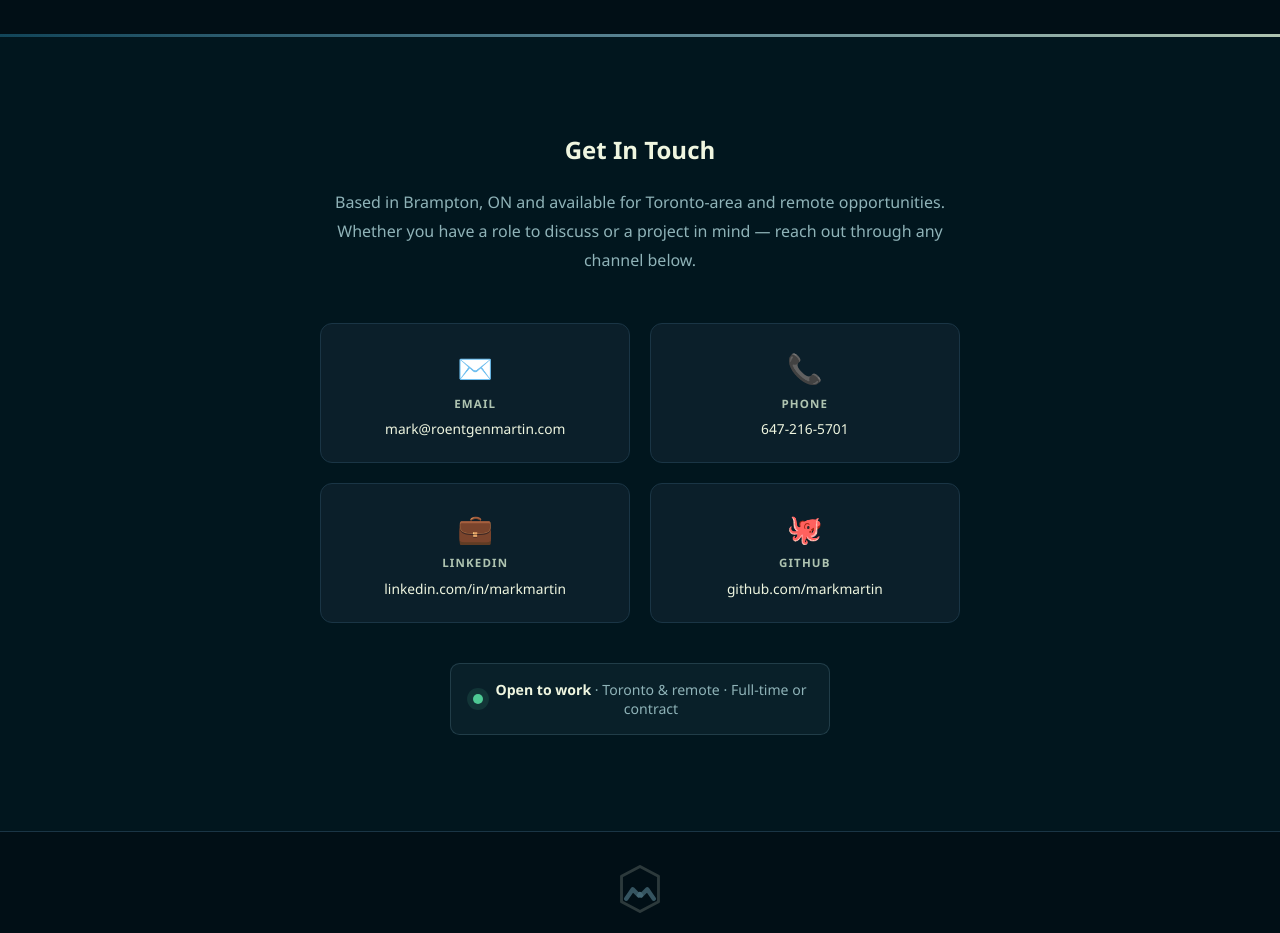
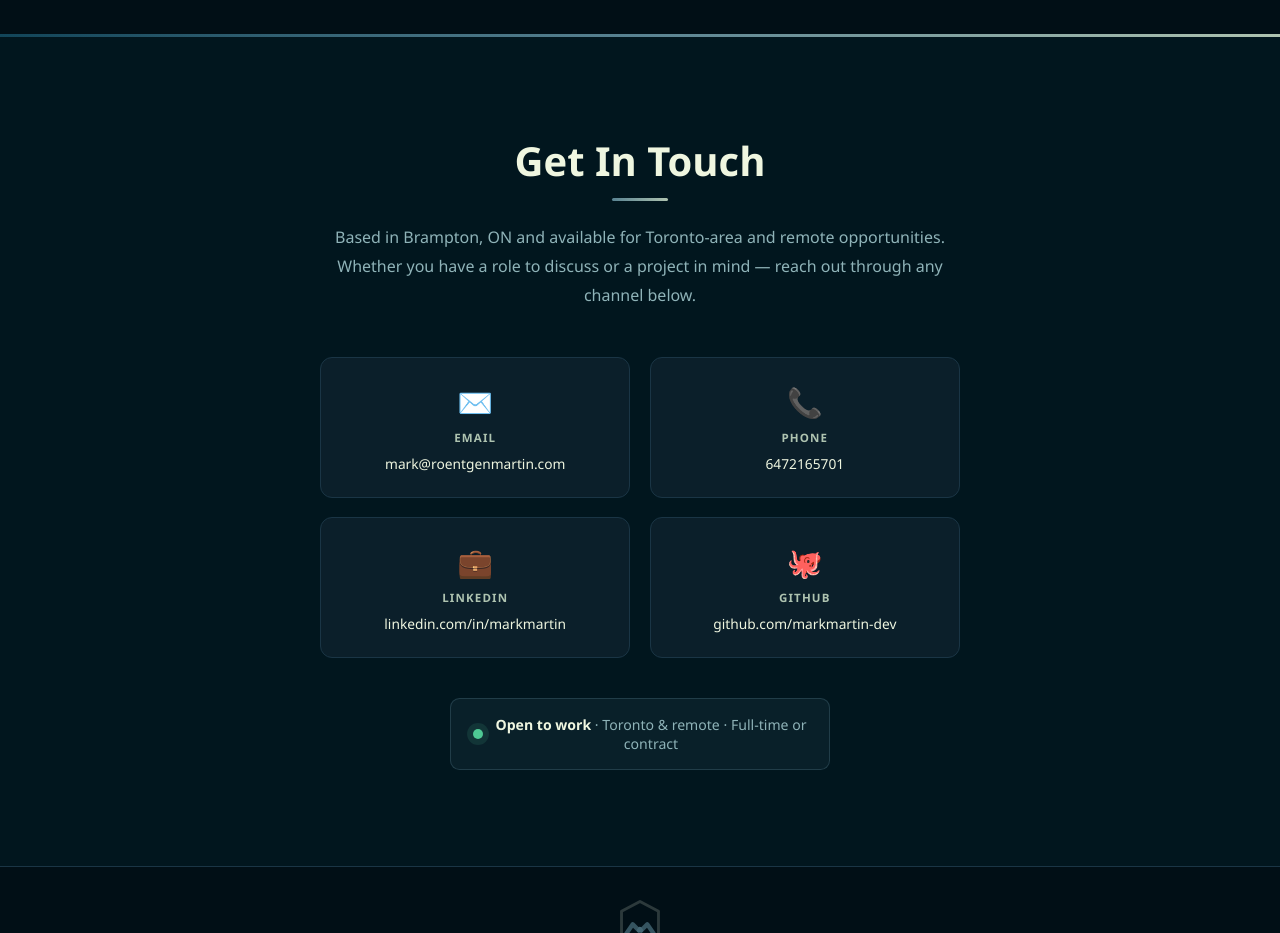
Before and after one commit to markmartin-dev/portfolio-site, a React (Vite) app: page / in a window 1280 px wide. Shown: the part 3680-4613 px from the top of the page. Built offline with nearby package versions, Linux system fonts and the light colour scheme.

Commit message:
separate contact section into components

```diff
--- a/src/components/Contact.module.css
+++ b/src/components/Contact.module.css
@@ -1,23 +1,90 @@
-:global(#contact) { padding: 6rem 2rem; background: var(--dark); }
-:global(.contact-inner) { max-width: 640px; margin: 0 auto; text-align: center; }
-:global(.contact-inner > p) { color: var(--muted); margin-top: 1.4rem; margin-bottom: 3rem; font-size: 1rem; line-height: 1.8; }
-:global(.contact-cards) { display: grid; grid-template-columns: repeat(auto-fill,minmax(220px,1fr)); gap: 1.2rem; max-width: 680px; margin: 0 auto; }
-:global(.contact-card) { background: var(--card); border: 1px solid var(--border); border-radius: .75rem; padding: 1.5rem 1.2rem; text-align: center; transition: transform .3s, box-shadow .3s, border-color .3s; text-decoration: none; display: flex; flex-direction: column; align-items: center; gap: .55rem; }
-:global(.contact-card:hover) { transform: translateY(-4px); border-color: var(--steel); box-shadow: 0 12px 36px rgba(89,131,146,.15); }
-:global(.contact-card-icon) { font-size: 1.8rem; }
-:global(.contact-card-label) { font-size: .72rem; text-transform: uppercase; letter-spacing: .1em; color: var(--sage); font-weight: 700; }
-:global(.contact-card-value) { font-size: .86rem; color: var(--mist); word-break: break-all; }
-:global(.availability) { margin: 2.5rem auto 0; max-width: 380px; display: flex; align-items: center; justify-content: center; gap: .75rem; background: rgba(89,131,146,.1); border: 1px solid rgba(89,131,146,.3); border-radius: .6rem; padding: 1rem 1.4rem; }
-:global(.avail-dot) { width: 10px; height: 10px; border-radius: 50%; background: #4ec994; box-shadow: 0 0 0 3px rgba(78,201,148,.25); animation: pulse 2s infinite; flex-shrink: 0; }
-:global(.avail-text) { font-size: .88rem; color: var(--muted); }
-:global(.avail-text strong) { color: var(--mist); }
+.contactWrapper {
+  padding: 6rem 2rem;
+  background: var(--dark);
+}
+
+.sectionTitle {
+  text-align: center;
+  font-size: clamp(1.8rem,4vw,2.5rem);
+  font-weight: 800;
+  color: var(--mist);
+  margin-bottom: .5rem;
+}
+
+.accentLine {
+  width: 56px;
+  height: 3px;
+  margin: .6rem auto 0;
+  background: linear-gradient(90deg,var(--steel),var(--sage));
+  border-radius: 2px;
+}
+
+.contactInner {
+  max-width: 640px;
+  margin: 0 auto;
+  text-align: center;
+}
+
+.contactInner > p {
+  color: var(--muted);
+  margin-top: 1.4rem;
+  margin-bottom: 3rem;
+  font-size: 1rem;
+  line-height: 1.8;
+}
+
+.contactCards {
+  display: grid;
+  grid-template-columns: repeat(auto-fill,minmax(220px,1fr));
+  gap: 1.2rem;
+  max-width: 680px;
+  margin: 0 auto;
+}
+
+.availability {
+  margin: 2.5rem auto 0;
+  max-width: 380px;
+  display: flex;
+  align-items: center;
+  justify-content: center;
+  gap: .75rem;
+  background: rgba(89,131,146,.1);
+  border: 1px solid rgba(89,131,146,.3);
+  border-radius: .6rem;
+  padding: 1rem 1.4rem;
+}
+
+.availDot {
+  width: 10px;
+  height: 10px;
+  border-radius: 50%;
+  background: #4ec994;
+  box-shadow: 0 0 0 3px rgba(78,201,148,.25);
+  animation: pulse 2s infinite;
+  flex-shrink: 0;
+}
+
+.availText {
+  font-size: .88rem;
+  color: var(--muted);
+}
+
+.availText strong {
+  color: var(--mist);
+}
 
 @keyframes pulse {
-  0%, 100% { box-shadow: 0 0 0 3px rgba(78,201,148,.25); }
-  50% { box-shadow: 0 0 0 7px rgba(78,201,148,.08); }
+  0%, 100% {
+    box-shadow: 0 0 0 3px rgba(78,201,148,.25);
+  }
+
+  50% {
+    box-shadow: 0 0 0 7px rgba(78,201,148,.08);
+  }
 }
 
 @media (prefers-reduced-motion: reduce) {
-  :global(.avail-dot) { animation: none; }
-  :global(.contact-card:hover) { transform: none; }
+  .availDot {
+    animation: none;
+  }
 }
--- a/src/components/Contact.tsx
+++ b/src/components/Contact.tsx
@@ -1,45 +1,35 @@
-import './Contact.module.css'
+import styles from './Contact.module.css'
+import { contactCardData } from '../data/contactCardData'
+import ContactCards from './ContactCards'
 
 function Contact() {
   return (
-    <section id="contact" aria-labelledby="contact-heading">
-      <div className="contact-inner">
-        <h2 id="contact-heading" className="section-title fade-up">Get In Touch</h2>
-        <div className="accent-line fade-up" aria-hidden="true"></div>
+    <section id="contact" className={styles.contactWrapper} aria-labelledby="contact-heading">
+      <div className={styles.contactInner}>
+        <h2 id="contact-heading" className={`${styles.sectionTitle} fade-up`}>Get In Touch</h2>
+        <div className={`${styles.accentLine} fade-up`} aria-hidden="true"></div>
         <p className="fade-up">
           Based in Brampton, ON and available for Toronto-area and remote opportunities. Whether you have a role to
           discuss or a project in mind &mdash; reach out through any channel below.
         </p>
 
-        <div className="contact-cards fade-up" role="list">
-          <a href="mailto:mark@roentgenmartin.com" className="contact-card" role="listitem" aria-label="Send email to mark@roentgenmartin.com">
-            <span className="contact-card-icon" aria-hidden="true">&#9993;&#65039;</span>
-            <span className="contact-card-label">Email</span>
-            <span className="contact-card-value">mark@roentgenmartin.com</span>
-          </a>
-
-          <a href="tel:6472165701" className="contact-card" role="listitem" aria-label="Call 647-216-5701">
-            <span className="contact-card-icon" aria-hidden="true">&#128222;</span>
-            <span className="contact-card-label">Phone</span>
-            <span className="contact-card-value">647-216-5701</span>
-          </a>
-
-          <a href="https://linkedin.com/in/markmartin" target="_blank" rel="noopener noreferrer" className="contact-card" role="listitem" aria-label="Visit LinkedIn profile (opens in new tab)">
-            <span className="contact-card-icon" aria-hidden="true">&#128188;</span>
-            <span className="contact-card-label">LinkedIn</span>
-            <span className="contact-card-value">linkedin.com/in/markmartin</span>
-          </a>
-
-          <a href="https://github.com/markmartin" target="_blank" rel="noopener noreferrer" className="contact-card" role="listitem" aria-label="Visit GitHub profile (opens in new tab)">
-            <span className="contact-card-icon" aria-hidden="true">&#128025;</span>
-            <span className="contact-card-label">GitHub</span>
-            <span className="contact-card-value">github.com/markmartin</span>
-          </a>
+        <div className={`${styles.contactCards} fade-up`} role="list">
+          {contactCardData.map((card, index) => (
+              <ContactCards
+                key={index}
+                icon={card.icon}
+                type={card.type}
+                ariaLabel={card.ariaLabel}
+                href={card.href}
+                external={card.external}
+              />
+            ))
+          }
         </div>
 
-        <div className="availability fade-up" role="status" aria-live="polite" aria-label="Availability status: Open to work in Toronto and remote, full-time or contract">
-          <div className="avail-dot" aria-hidden="true"></div>
-          <p className="avail-text"><strong>Open to work</strong> &middot; Toronto &amp; remote &middot; Full-time or contract</p>
+        <div className={`${styles.availability} fade-up`} role="status" aria-live="polite" aria-label="Availability status: Open to work in Toronto and remote, full-time or contract">
+          <div className={styles.availDot} aria-hidden="true"></div>
+          <p className={styles.availText}><strong>Open to work</strong> &middot; Toronto &amp; remote &middot; Full-time or contract</p>
         </div>
       </div>
     </section>
--- /dev/null
+++ b/src/components/ContactCards.module.css
@@ -0,0 +1,43 @@
+.contactCard {
+  background: var(--card);
+  border: 1px solid var(--border);
+  border-radius: .75rem;
+  padding: 1.5rem 1.2rem;
+  text-align: center;
+  transition: transform .3s, box-shadow .3s, border-color .3s;
+  text-decoration: none;
+  display: flex;
+  flex-direction: column;
+  align-items: center;
+  gap: .55rem;
+}
+
+.contactCard:hover {
+  transform: translateY(-4px);
+  border-color: var(--steel);
+  box-shadow: 0 12px 36px rgba(89,131,146,.15);
+}
+
+.contactCardIcon {
+  font-size: 1.8rem;
+}
+
+.contactCardLabel {
+  font-size: .72rem;
+  text-transform: uppercase;
+  letter-spacing: .1em;
+  color: var(--sage);
+  font-weight: 700;
+}
+
+.contactCardValue {
+  font-size: .86rem;
+  color: var(--mist);
+  word-break: break-all;
+}
+
+@media (prefers-reduced-motion: reduce) {
+  .contactCard:hover {
+    transform: none;
+  }
+}
--- /dev/null
+++ b/src/components/ContactCards.tsx
@@ -0,0 +1,21 @@
+import styles from './ContactCards.module.css'
+
+interface ContactCardProps {
+  icon: string
+  type: string
+  href: string
+  external?: boolean
+  ariaLabel: string
+}
+
+const ContactCard: React.FC<ContactCardProps> = (props) => {
+    return (
+        <a href={props.href} className={`${styles.contactCard} fade-up`} target={props.external ? "_blank" : undefined} rel="noopener noreferrer" aria-label={props.ariaLabel}>
+            <span className={styles.contactCardIcon} aria-hidden="true">{props.icon}</span>
+            <span className={styles.contactCardLabel}>{props.type}</span>
+            <span className={styles.contactCardValue}>{props.href.replace(/^(mailto:|tel:|https?:\/\/)/, '')}</span>
+        </a>
+    )
+}
+
+export default ContactCard
--- /dev/null
+++ b/src/data/contactCardData.ts
@@ -0,0 +1,32 @@
+export const contactCardData = [
+    {
+        type: 'Email',
+        value: 'mark@roentgenmartin.com',
+        href: 'mailto:mark@roentgenmartin.com',
+        icon: '✉️',
+        ariaLabel: 'Send email to Mark Martin'
+    },
+    {
+        type: 'Phone',
+        value: '647-216-5701',
+        href: 'tel:6472165701',
+        icon: '📞',
+        ariaLabel: 'Call Mark Martin'
+    },
+    {
+        type: 'LinkedIn',
+        value: 'linkedin.com/in/markmartin',
+        href: 'https://linkedin.com/in/markmartin',
+        icon: '💼',
+        ariaLabel: 'Visit LinkedIn profile (opens in new tab)',
+        external: true
+    },
+    {
+        type: 'GitHub',
+        value: 'github.com/markmartin-dev',
+        href: 'https://github.com/markmartin-dev',
+        icon: '🐙',
+        ariaLabel: 'Visit GitHub profile (opens in new tab)',
+        external: true
+    }
+]
```
